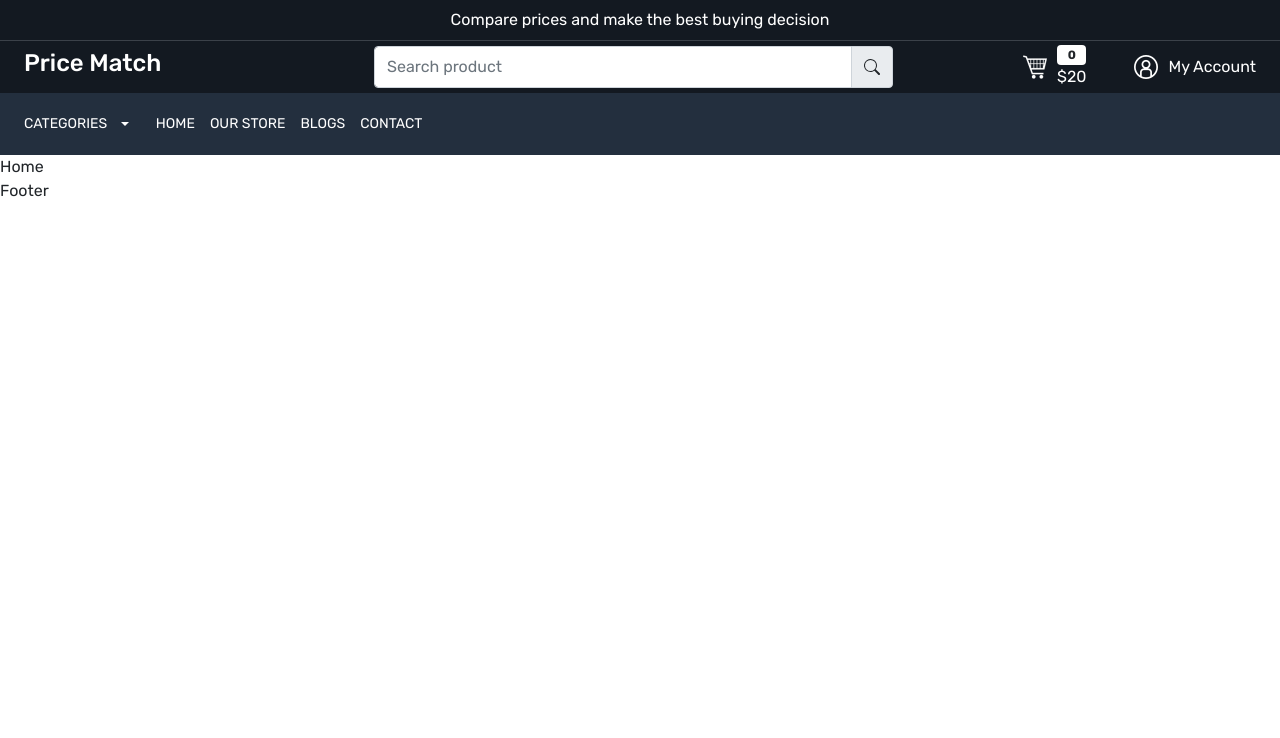
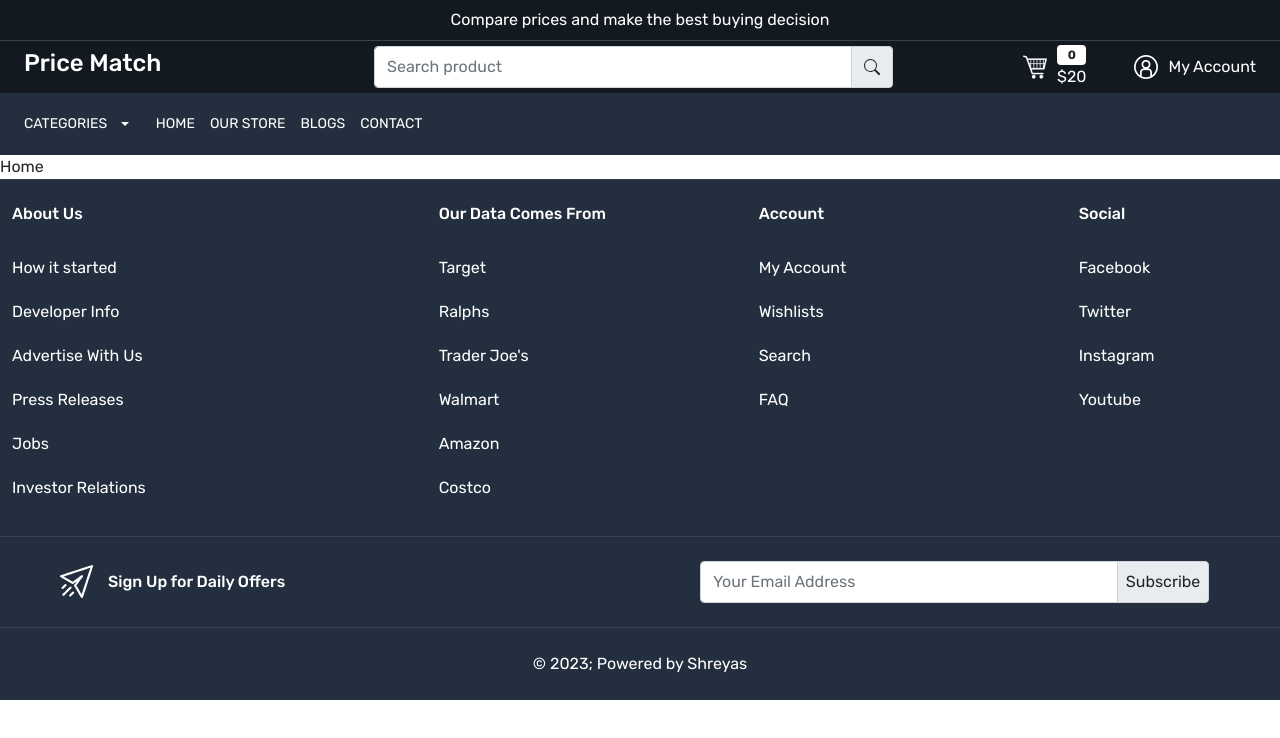
Before and after one commit to splendidbug/PriceMatch, a React (Create React App) app: page / in a window 1280 px wide. Shown: the top 738 px of the page. Built offline with nearby package versions, Linux system fonts and the light colour scheme.

Commit message:
done with footer

```diff
--- a/src/App.css
+++ b/src/App.css
@@ -81,3 +81,19 @@ a{
   color: rgb(193, 192, 192) !important;
 }
 /* Header ends here*/
+
+
+/* Footer starts here */
+
+footer {
+  background-color: var(--color-232f3e);
+}
+
+footer:not(:first-child) {
+  border-top: 1px solid rgba(255, 255, 255, 0.1);
+}
+footer .input-group-text {
+  padding: 8px 17px;
+}
+
+/* Footer ends here */
--- a/src/components/Footer.js
+++ b/src/components/Footer.js
@@ -1,7 +1,96 @@
 import React from "react";
+import { Link } from "react-router-dom";
 
 export const Footer = () => {
-  return <div>Footer</div>;
+  return (
+    <>
+      <footer className="py-4">
+        <div className="container-xxl">
+          <div className="row">
+            <div className="col-4">
+              <h6 className="text-white mb-4">About Us</h6>
+              <div className="footer-link d-flex flex-column">
+                <Link className="text-white py-2 mb-1">How it started</Link>
+                <Link className="text-white py-2 mb-1">Developer Info</Link>
+                <Link className="text-white py-2 mb-1">Advertise With Us</Link>
+                <Link className="text-white py-2 mb-1">Press Releases</Link>
+                <Link className="text-white py-2 mb-1">Jobs</Link>
+                <Link className="text-white py-2 mb-1">Investor Relations</Link>
+              </div>
+            </div>
+            <div className="col-3">
+              <h6 className="text-white mb-4">Our Data Comes From</h6>
+              <div className="footer-link d-flex flex-column">
+                <Link className="text-white py-2 mb-1">Target</Link>
+                <Link className="text-white py-2 mb-1">Ralphs</Link>
+                <Link className="text-white py-2 mb-1">Trader Joe's</Link>
+                <Link className="text-white py-2 mb-1">Walmart</Link>
+                <Link className="text-white py-2 mb-1">Amazon</Link>
+                <Link className="text-white py-2 mb-1">Costco</Link>
+              </div>
+            </div>
+            <div className="col-3">
+              <h6 className="text-white mb-4">Account</h6>
+              <div className="footer-link d-flex flex-column">
+                <Link className="text-white py-2 mb-1">My Account</Link>
+                <Link className="text-white py-2 mb-1">Wishlists</Link>
+                <Link className="text-white py-2 mb-1">Search</Link>
+                <Link className="text-white py-2 mb-1">FAQ</Link>
+              </div>
+            </div>
+            <div className="col-2">
+              <h6 className="text-white mb-4">Social</h6>
+              <div className="footer-link d-flex flex-column">
+                <Link className="text-white py-2 mb-1">Facebook</Link>
+                <Link className="text-white py-2 mb-1">Twitter</Link>
+                <Link className="text-white py-2 mb-1">Instagram</Link>
+                <Link className="text-white py-2 mb-1">Youtube</Link>
+              </div>
+            </div>
+          </div>
+        </div>
+      </footer>
+      <footer className="py-4">
+        <div className="container-xxl">
+          <div className="row align-items-center ">
+            <div className="col-6">
+              <div className="footer-top-data d-flex gap-15 align-items-center ">
+                <img
+                  src={"images/newsletter.png"}
+                  alt="newsletter"
+                  className="ms-5"
+                />
+                <h6 className="mb-0 text-white">Sign Up for Daily Offers</h6>
+              </div>
+            </div>
+            <div className="col-5">
+              <div className="input-group  ms-5">
+                <input
+                  type="text"
+                  className="form-control py-1"
+                  placeholder="Your Email Address"
+                  aria-label="Your Email Address"
+                  aria-describedby="basic-addon2"
+                />
+                <span className="input-group-text p-2" id="basic-addon2">
+                  Subscribe
+                </span>
+              </div>
+            </div>
+          </div>
+        </div>
+      </footer>
+      <footer className="py-4">
+        <div className="container-xxl">
+          <div className="row">
+            <div className="col-12">
+              <p className="text-center mb-0 text-white">
+                &copy; {new Date().getFullYear()}; Powered by Shreyas
+              </p>
+            </div>
+          </div>
+        </div>
+      </footer>
+    </>
+  );
 };
-
-// export default Footer;
```
